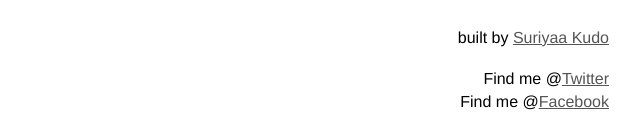
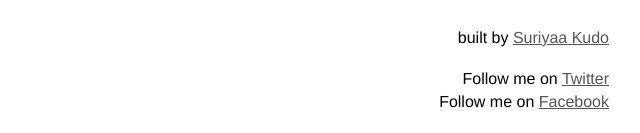
Before and after one commit to suriyaa/animate-a-name, a plain HTML site: page index.html in a window 1280 px wide. Shown: the part 664-797 px from the top of the page, 571-1211 px from the left. Drawn offline with nearby package versions, Linux system fonts and the light colour scheme.

Commit message:
Update index.html

```diff
--- a/index.html
+++ b/index.html
@@ -31,8 +31,8 @@
 		<ul id="people">
 			<li>built by <a href="https://bit.ly/Suriyaa">Suriyaa Kudo</a></li>
 		<br>
-			<li>Find me @<a href="http://twitter.com/SuriyaaKudoIsc">Twitter</a></li>
-			<li>Find me @<a href="http://www.facebook.com/suriyaa.kudo">Facebook</a></li>
+			<li>Follow me on <a href="http://twitter.com/SuriyaaKudoIsc">Twitter</a></li>
+			<li>Follow me on <a href="http://www.facebook.com/suriyaa.kudo">Facebook</a></li>
 		</ul>
 	</footer>
 </body>
```
